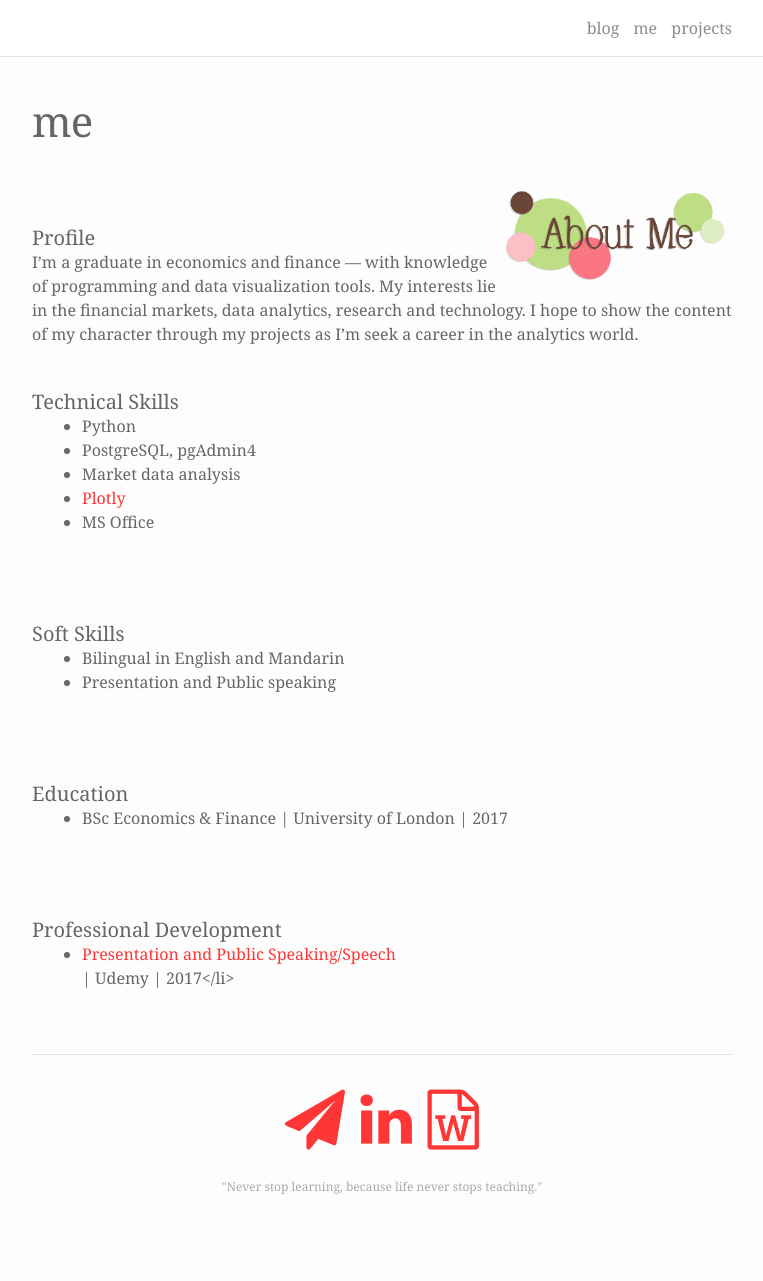
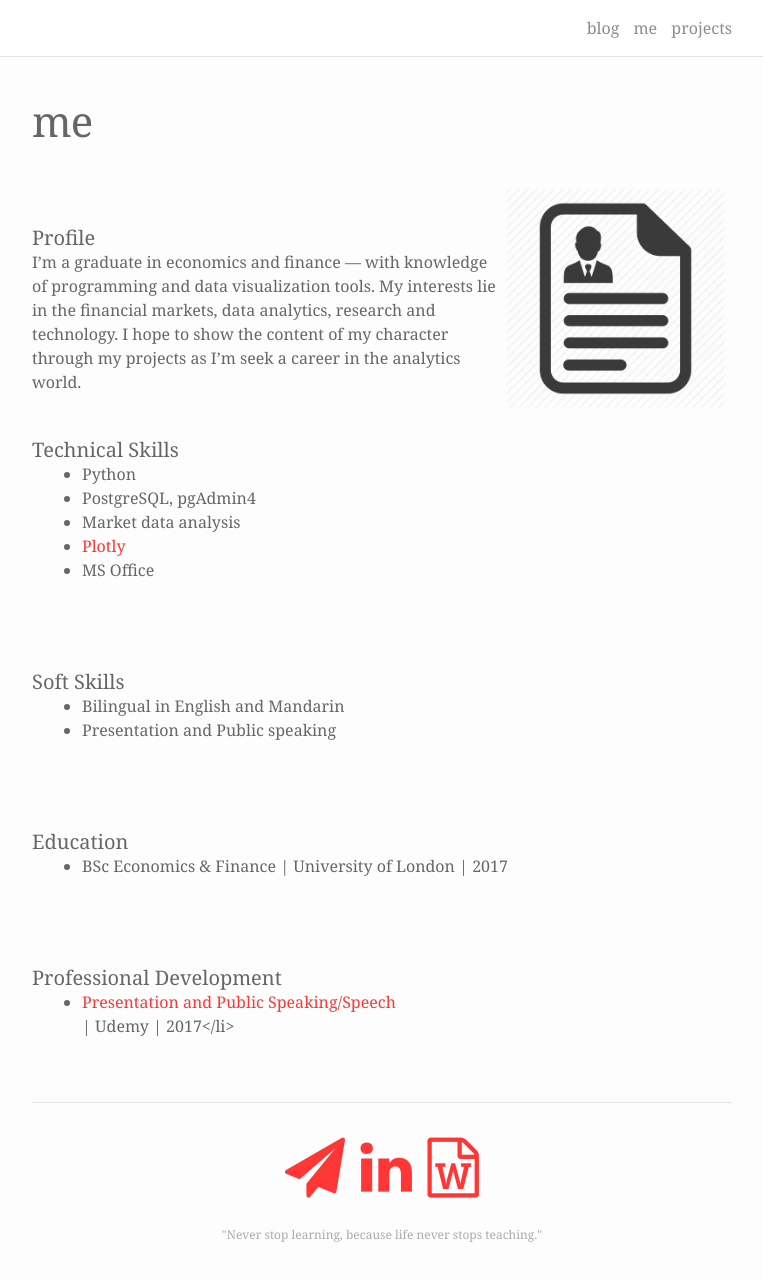
Before and after one commit to wilsonliao/blog, a Jekyll site: the page built from about.md, in a window 1280 px wide and 1352 px high. Shown: the top 1281 px of the window, without its empty margins (258-1021 px from the left). Built offline with Jekyll 4.4.1, drawn with Linux system fonts in a browser that asks for light colours; nearby versions of some CDN libraries.

Commit message:
Update about.md

```diff
--- a/about.md
+++ b/about.md
@@ -4,7 +4,7 @@ title: me
 permalink: /about/
 ---
 
-<img class="col one right" src="/img/me.png">
+<img class="col one right" src="/img/CV_Contract_Agreement_Resume_Paper_Document-512.png">
 
 <br/>
 #### Profile
```
